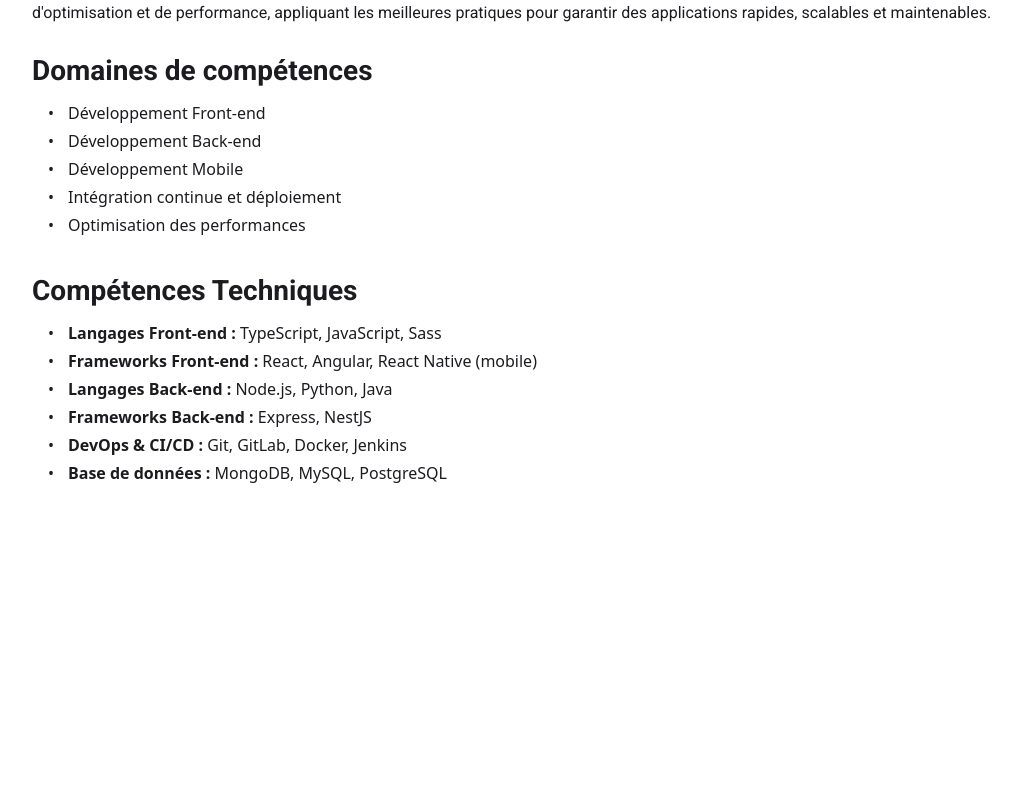
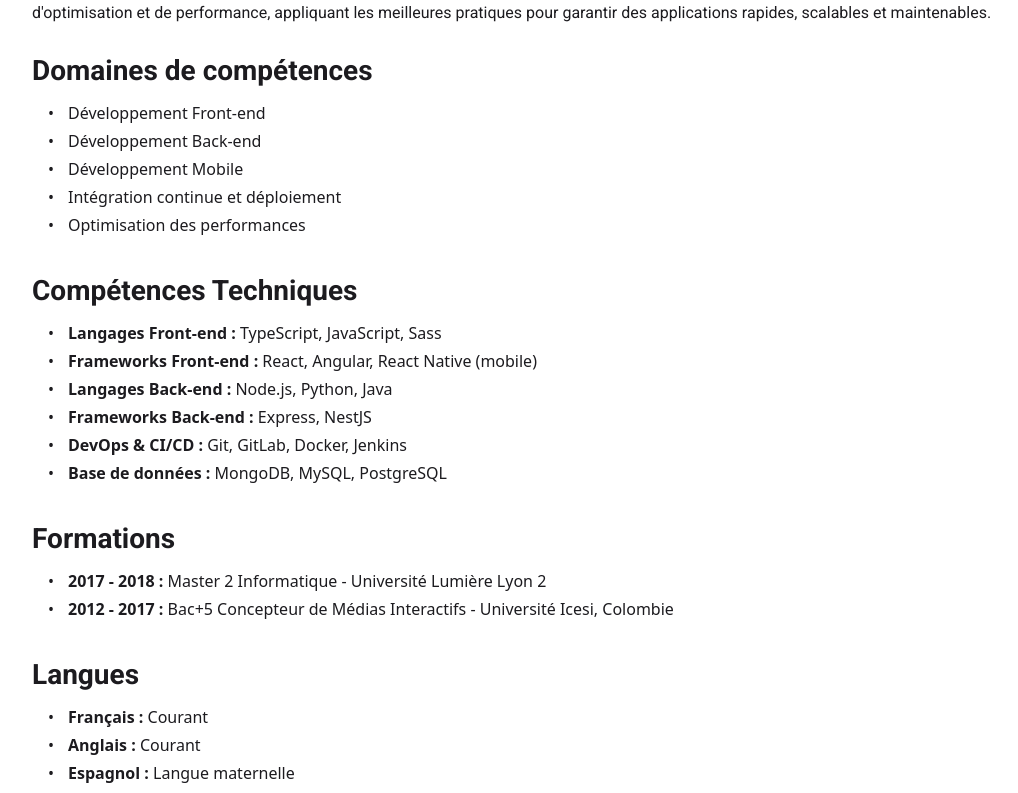
Before and after one commit to Andres0101/Dossier-Competences, a React (Vite) app: page / in a window 1280 px wide. Shown: the part 389-1182 px from the top of the page, without its empty margins (52-1070 px from the left). Before the commit the page ends 882 px from the top, so only its background shows below. Built offline with nearby package versions, Linux system fonts and the light colour scheme; what react-to-pdf would draw is missing.

Commit message:
Create Education & Skills components

```diff
--- a/src/Components/Content/Content.module.scss
+++ b/src/Components/Content/Content.module.scss
@@ -3,4 +3,26 @@
 	display: flex;
 	flex-direction: column;
 	gap: 2rem;
+
+	.list {
+		@include padding(padding-left, 1rem);
+		color: $text-primary;
+		list-style: none;
+		margin: 1rem 0 0.5rem;
+
+		li {
+			@include padding(padding-left, 1.25rem);
+			position: relative;
+			text-align: justify;
+			font-size: 1rem;
+			line-height: 1.5;
+
+			&::before {
+				content: '•';
+				position: absolute;
+				left: 0;
+				color: $text-primary;
+			}
+		}
+	}
 }
--- a/src/Components/Content/Content.tsx
+++ b/src/Components/Content/Content.tsx
@@ -1,4 +1,6 @@
 // Components
+import Education from './Education/Education';
+import Languages from './Languages/Languages';
 import Profile from './Profile/Profile';
 import Skills from './Skills/Skills';
 // Styles
@@ -9,6 +11,8 @@ export default function Content() {
 		<div className={styles.content}>
 			<Profile />
 			<Skills />
+			<Education />
+			<Languages />
 		</div>
 	);
 }
--- /dev/null
+++ b/src/Components/Content/Education/Education.tsx
@@ -0,0 +1,33 @@
+import { useTranslation } from '../../../hooks/useTranslation';
+import styles from '../Content.module.scss';
+
+export default function Education() {
+	const { t } = useTranslation();
+	const highlightPattern = t.education.highlightWords;
+
+	const renderWithHighlights = (text: string) =>
+		text
+			.split(new RegExp(`(${highlightPattern.join('|')})`, 'gi'))
+			.map((part, index) =>
+				highlightPattern.some(
+					(word: string) => word.toLowerCase() === part.toLowerCase()
+				) ? (
+					<span key={`${part}-${index}`} className={`fw-700`}>
+						{part}
+					</span>
+				) : (
+					part
+				)
+			);
+
+	return (
+		<div className={`flex-col`}>
+			<h1 className={`fw-700`}>{t.education.title}</h1>
+			<ul className={`flex-col gap-4 ${styles.list}`}>
+				{t.education.list.map((language: string, index: number) => (
+					<li key={index}>{renderWithHighlights(language)}</li>
+				))}
+			</ul>
+		</div>
+	);
+}
--- /dev/null
+++ b/src/Components/Content/Languages/Languages.tsx
@@ -0,0 +1,33 @@
+import { useTranslation } from '../../../hooks/useTranslation';
+import styles from '../Content.module.scss';
+
+export default function Languages() {
+	const { t } = useTranslation();
+	const highlightPattern = t.languages.highlightWords;
+
+	const renderWithHighlights = (text: string) =>
+		text
+			.split(new RegExp(`(${highlightPattern.join('|')})`, 'gi'))
+			.map((part, index) =>
+				highlightPattern.some(
+					(word: string) => word.toLowerCase() === part.toLowerCase()
+				) ? (
+					<span key={`${part}-${index}`} className={`fw-700`}>
+						{part}
+					</span>
+				) : (
+					part
+				)
+			);
+
+	return (
+		<div className={`flex-col`}>
+			<h1 className={`fw-700`}>{t.languages.title}</h1>
+			<ul className={`flex-col gap-4 ${styles.list}`}>
+				{t.languages.list.map((language: string, index: number) => (
+					<li key={index}>{renderWithHighlights(language)}</li>
+				))}
+			</ul>
+		</div>
+	);
+}
--- a/src/Components/Content/Skills/Skills.module.scss
+++ /dev/null
@@ -1,21 +0,0 @@
-.skills {
-	@include padding(padding-left, 1rem);
-	color: $text-primary;
-	list-style: none;
-	margin: 1rem 0 0.5rem;
-
-	li {
-		@include padding(padding-left, 1.25rem);
-		position: relative;
-		text-align: justify;
-		font-size: 1rem;
-		line-height: 1.5;
-
-		&::before {
-			content: '•';
-			position: absolute;
-			left: 0;
-			color: $text-primary;
-		}
-	}
-}
--- a/src/Components/Content/Skills/Skills.tsx
+++ b/src/Components/Content/Skills/Skills.tsx
@@ -1,5 +1,5 @@
 import { useTranslation } from '../../../hooks/useTranslation';
-import styles from './Skills.module.scss';
+import styles from '../Content.module.scss';
 
 export default function Skills() {
 	const { t } = useTranslation();
@@ -24,7 +24,7 @@ export default function Skills() {
 		<div className={`flex-col gap-32`}>
 			<div className={`flex-col`}>
 				<h1 className={`fw-700`}>{t.skills.areas[0].title}</h1>
-				<ul className={`flex-col gap-4 ${styles.skills}`}>
+				<ul className={`flex-col gap-4 ${styles.list}`}>
 					{t.skills.areas[0].skills.map((skill: string, index: number) => (
 						<li key={index}>{skill}</li>
 					))}
@@ -33,7 +33,7 @@ export default function Skills() {
 
 			<div className={`flex-col`}>
 				<h1 className={`fw-700`}>{t.skills.areas[1].title}</h1>
-				<ul className={`flex-col gap-4 ${styles.skills}`}>
+				<ul className={`flex-col gap-4 ${styles.list}`}>
 					{t.skills.areas[1].skills.map((skill: string, index: number) => (
 						<li key={index}>{renderWithHighlights(skill)}</li>
 					))}
--- a/src/locales/en.json
+++ b/src/locales/en.json
@@ -46,5 +46,18 @@
 				]
 			}
 		]
+	},
+	"languages": {
+		"title": "Languages",
+		"list": ["French: Fluent", "English: Fluent", "Spanish: Native"],
+		"highlightWords": ["French:", "English:", "Spanish:"]
+	},
+	"education": {
+		"title": "Education",
+		"list": [
+			"2017 - 2018: Master 2 Computer Science - Lumière Lyon 2 University",
+			"2012 - 2017: Bachelor's Degree in Interactive Media Design - Icesi University, Colombia"
+		],
+		"highlightWords": ["2017 - 2018:", "2012 - 2017:"]
 	}
 }
--- a/src/locales/fr.json
+++ b/src/locales/fr.json
@@ -46,5 +46,22 @@
 				]
 			}
 		]
+	},
+	"languages": {
+		"title": "Langues",
+		"list": [
+			"Français : Courant",
+			"Anglais : Courant",
+			"Espagnol : Langue maternelle"
+		],
+		"highlightWords": ["Français :", "Anglais :", "Espagnol :"]
+	},
+	"education": {
+		"title": "Formations",
+		"list": [
+			"2017 - 2018 : Master 2 Informatique - Université Lumière Lyon 2",
+			"2012 - 2017 : Bac+5 Concepteur de Médias Interactifs - Université Icesi, Colombie"
+		],
+		"highlightWords": ["2017 - 2018 :", "2012 - 2017 :"]
 	}
 }
```
